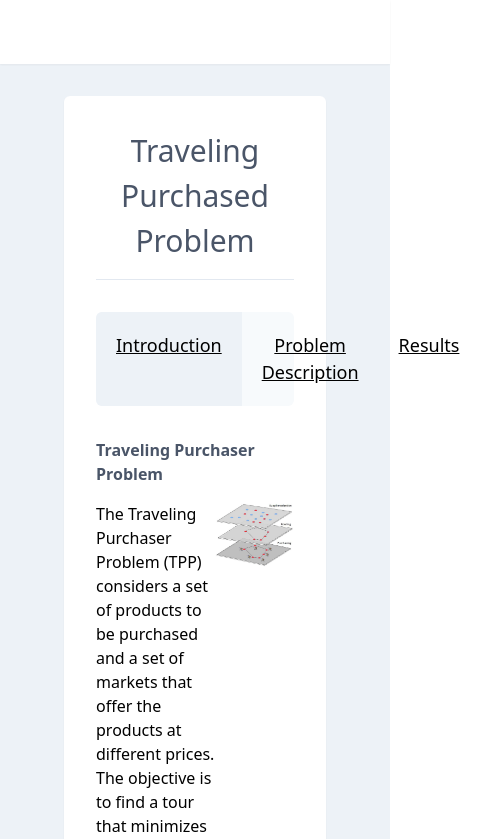
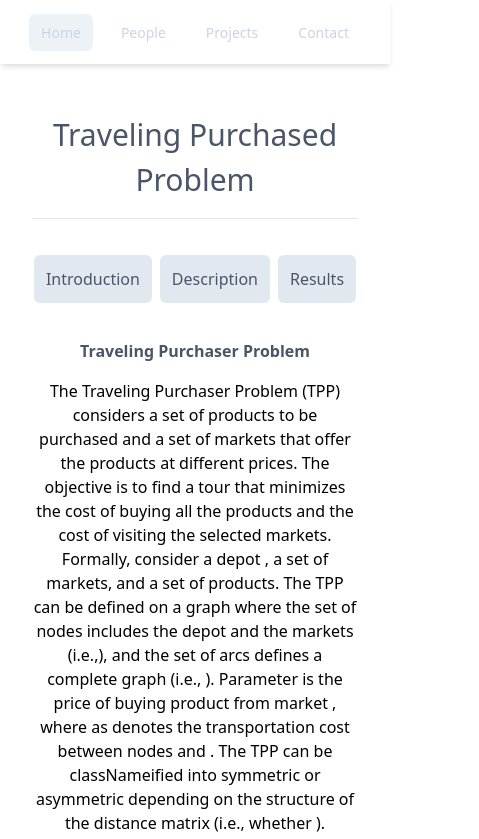
Before and after one commit to lejoss/opentech, a React (Create React App) app in the folder frontend/: page /projects/1/intro in a window 390 px wide. Shown: the top 839 px of the page, 479 px wide, since content can reach past the window. Built offline with nearby package versions, Linux system fonts and the light colour scheme.

Commit message:
cleanup styles
added support for mobile

```diff
--- a/frontend/src/App.js
+++ b/frontend/src/App.js
@@ -8,11 +8,11 @@ import {
 
 function App() {
   return (
-    <div className="container bg-gray-200">
+    <div className="container h-full">
       <Header />
       <Switch>
         <Route component={() => <h1>home</h1>} exact path="/" />
-        <Route component={() => <h1>people</h1>} path="/people" />
+        <Route component={() => <h1>people</h1>} exact path="/people" />
         <Route component={ProjectView} exact path="/projects" />
         <Route component={ProjectDetail} path="/projects/:projectId" />
         <Route component={() => <h1>contacts</h1>} exact path="/contact" />
--- a/frontend/src/components/Header/Header.js
+++ b/frontend/src/components/Header/Header.js
@@ -2,14 +2,14 @@ import {
   Link
 } from "react-router-dom";
 
+// className="hidden md:block"
 function Header() {
   return (
-    <nav className="bg-white shadow-sm">
+    <nav className="fixed bg-white shadow-md w-full">
       <div className="max-w-7xl mx-auto px-4 sm:px-6 lg:px-8">
-        <div className="flex items-center justify-between h-16">
+        <div className="flex items-center justify-center h-16">
           <div className="flex items-center">
-            <div className="hidden md:block">
-              <div className="ml-10 flex items-baseline space-x-4">
+            <div className="md:ml-10 flex items-baseline space-x-4">
               <Link to="/" className="bg-gray-200 text-gray-400 px-3 py-2 rounded-md text-sm font-medium">Home</Link>
               <Link to="/people" className="text-gray-400 hover:bg-gray-200 hover:text-gray-400 px-3 py-2 rounded-md text-sm font-medium"
               >People</Link>
@@ -21,7 +21,6 @@ function Header() {
           </div>
         </div>
       </div>
-      </div>
     </nav>
   );
 }
--- a/frontend/src/components/Projects/ProjectCard.js
+++ b/frontend/src/components/Projects/ProjectCard.js
@@ -12,17 +12,17 @@ function ProjectCard() {
 		return setHover(false);
 	}
 	return (
-		<div className="w-1/4 p-4" onMouseOver={handleOnMouseOver} onMouseOut={handleOnMouseOut}>
+		<div className="md:w-1/4 mb-6" onMouseOver={handleOnMouseOver} onMouseOut={handleOnMouseOut}>
 			<Link to="/projects/1/intro">
-				<div className="cursor-pointer shadow-md bg-white rounded-sm h-full w-full">
+				<div className="cursor-pointer shadow-md bg-white rounded-lg">
 					{
 						hover
-							? <div className="h-48 w-full p-6">
+							? <div className="h-48 p-6">
 								<h3 >Transport Problem</h3>
 								<p >The Traveling Purchaser Problem (TPP) considers a set of products to be purchased and a set
 								of markets that ...</p>
 							</div>
-							: <img className="h-48 w-full p-6" src="/images/tpp.jpeg" alt="tpp" />
+							: <img className="w-full h-48 p-6" src="/images/tpp.jpeg" alt="tpp" />
 
 					}
 					<h3 className="ml-6">TPP</h3>
--- a/frontend/src/components/Projects/ProjectDetail.js
+++ b/frontend/src/components/Projects/ProjectDetail.js
@@ -3,9 +3,9 @@ import { Switch, Link, Route, useRouteMatch, useParams } from 'react-router-dom'
 
 function Introduction() {
 	return (
-		<div className="flex flex-row">
-			<div className="w-3/5">
-				<p>The Traveling Purchaser Problem (TPP) considers a set of products to be purchased and a set
+		<div>
+			<div className="mb-4">
+				<p className="text-center">The Traveling Purchaser Problem (TPP) considers a set of products to be purchased and a set
 					of
 					markets that
 					offer the products at different prices. The objective is to find a tour that minimizes the cost of buying all
@@ -22,10 +22,8 @@ function Introduction() {
 					constraints. In this paper, we focus on the Unrestricted Asymmetric Traveling Purchaser Problem (UATPP) and the
 							Unrestricted Symmetric Traveling Purchaser Problem (USTPP).</p>
 			</div>
+			<img src="/images/tpp.jpeg" alt="tpp" />
 
-			<div className="w-2/5">
-				<img src="/images/tpp.jpeg" alt="tpp" />
-			</div>
 		</div>
 	)
 }
@@ -45,19 +43,19 @@ function ProjectDetail() {
 	// let { projectId } = useParams();
 
 	return (
-		<main className="flex-1">
-			<section className="h-full mx-16 mt-8">
+		<main>
+			<section className="pt-20">
 				<article className="bg-white shadow-sm rounded-md p-8">
-					<p className="text-center text-3xl text-gray-700 mb-4">Traveling Purchased Problem</p>
-					<hr className="mb-8" />
+					<p className="text-center text-3xl text-gray-700">Traveling Purchased Problem</p>
+					<hr className="mt-4 mb-8" />
 
-					<nav className="flex flex-row mb-8 bg-gray-100 rounded-md">
-						<Link to={`${url}/intro`} className="text-center cursor-pointer text-lg flex-1 bg-gray-200 p-5 underline rounded-l-md">Introduction</Link>
-						<Link to={`${url}/desc`} className="text-center cursor-pointer text-lg flex-1 p-5 underline hover:bg-gray-300 ">Problem Description</Link>
-						<Link to={`${url}/res`} className="text-center cursor-pointer text-lg flex-1 p-5 underline hover:bg-gray-300 rounded-r-md">Results</Link>
+					<nav className="flex justify-center mb-8">
+						<Link to={`${url}/intro`} className="cursor-pointer text-gray-700 text-md rounded-md m-1 bg-gray-300 p-3">Introduction</Link>
+						<Link to={`${url}/desc`} className="cursor-pointer text-gray-700 text-md rounded-md m-1 bg-gray-300 p-3">Description</Link>
+						<Link to={`${url}/res`} className="cursor-pointer text-gray-700 text-md rounded-md m-1 bg-gray-300 p-3">Results</Link>
 					</nav>
 
-					<p className="text-gray-700 font-bold mb-4">Traveling Purchaser Problem</p>
+					<p className="text-center text-gray-700 font-bold mb-4">Traveling Purchaser Problem</p>
 					<Switch>
 						<Route path="/projects/1/intro" component={Introduction} />
 						<Route path="/projects/1/desc" component={Description} />
--- a/frontend/src/components/Projects/ProjectView.js
+++ b/frontend/src/components/Projects/ProjectView.js
@@ -2,15 +2,8 @@ import ProjectCard from './ProjectCard';
 
 function ProjectView() {
 	return (
-		<main className="w-full h-full">
-			<section id="section-projects" className="flex flex-wrap py-8 px-16">
-				<ProjectCard />
-				<ProjectCard />
-				<ProjectCard />
-				<ProjectCard />
-				<ProjectCard />
-				<ProjectCard />
-				<ProjectCard />
+		<main className="bg-gray-200">
+			<section id="section-projects" className="flex flex-col px-8 pt-20 md:flex-wrap  ">
 				<ProjectCard />
 				<ProjectCard />
 				<ProjectCard />
```
Lines whose indentation alone changed are shown as unchanged.
